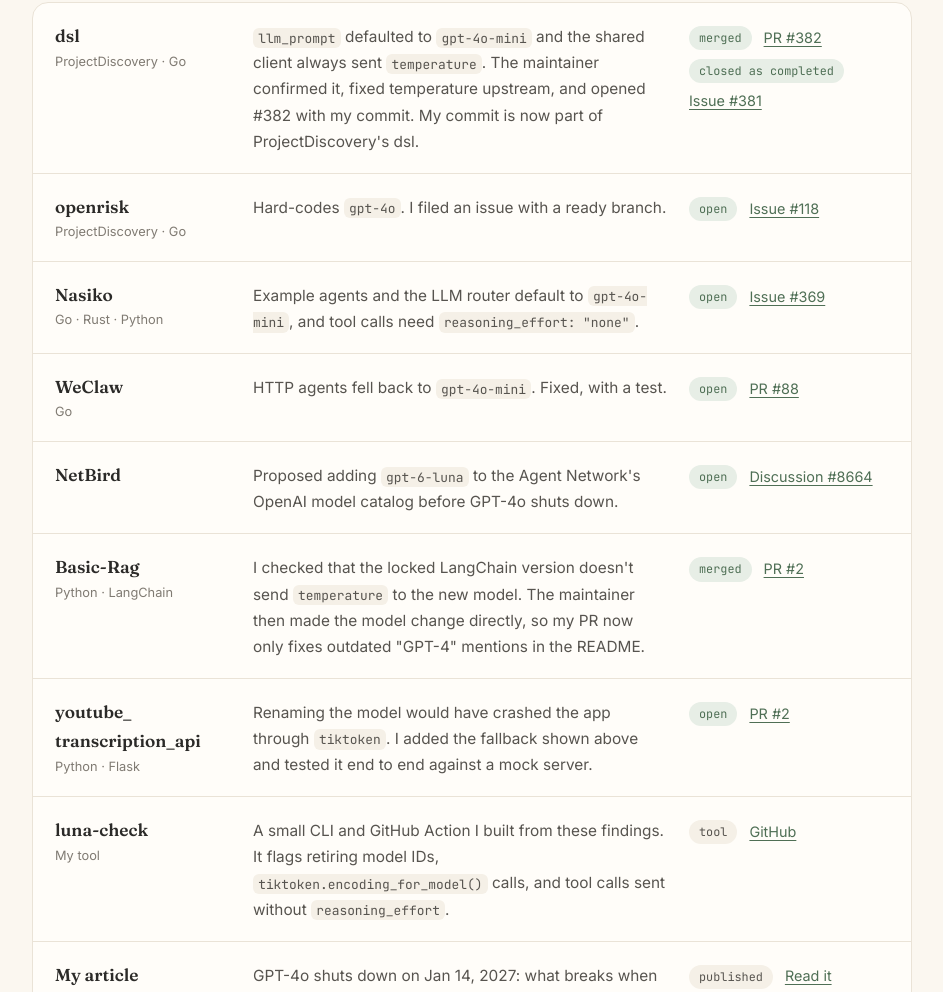
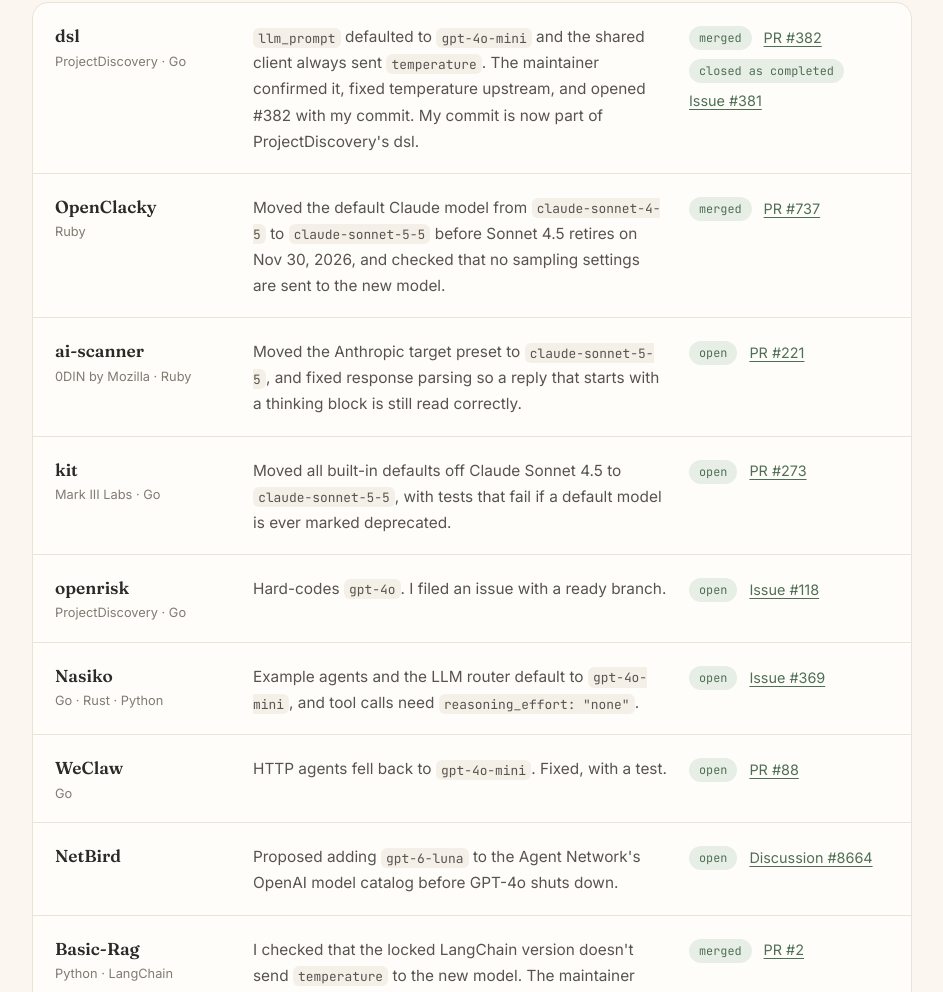
Before and after one commit to prasadrandika/prasadrandika.github.io, a plain HTML site: page index.html in a window 1280 px wide. Shown: the part 5723-6715 px from the top of the page, without its empty margins (168-1111 px from the left). Drawn offline with Linux system fonts and the light colour scheme.

Commit message:
Add Claude Sonnet 4.5 migration work: openclacky #737 (merged), ai-scanner #221, kit #273
Co-Authored-By: Claude Opus 5.5 <noreply@anthropic.com>

```diff
--- a/index.html
+++ b/index.html
@@ -526,6 +526,21 @@
       <div class="meta stack"><span><span class="status">merged</span><a href="https://github.com/projectdiscovery/dsl/pull/382">PR #382</a></span><span><span class="status">closed as completed</span><a href="https://github.com/projectdiscovery/dsl/issues/381">Issue #381</a></span></div>
     </li>
     <li>
+      <div class="proj">OpenClacky<span>Ruby</span></div>
+      <div class="found">Moved the default Claude model from <code>claude-sonnet-4-5</code> to <code>claude-sonnet-5-5</code> before Sonnet 4.5 retires on Nov 30, 2026, and checked that no sampling settings are sent to the new model.</div>
+      <div class="meta"><span class="status">merged</span><a href="https://github.com/clacky-ai/openclacky/pull/737">PR #737</a></div>
+    </li>
+    <li>
+      <div class="proj">ai-scanner<span>0DIN by Mozilla · Ruby</span></div>
+      <div class="found">Moved the Anthropic target preset to <code>claude-sonnet-5-5</code>, and fixed response parsing so a reply that starts with a thinking block is still read correctly.</div>
+      <div class="meta"><span class="status">open</span><a href="https://github.com/0din-ai/ai-scanner/pull/221">PR #221</a></div>
+    </li>
+    <li>
+      <div class="proj">kit<span>Mark III Labs · Go</span></div>
+      <div class="found">Moved all built-in defaults off Claude Sonnet 4.5 to <code>claude-sonnet-5-5</code>, with tests that fail if a default model is ever marked deprecated.</div>
+      <div class="meta"><span class="status">open</span><a href="https://github.com/mark3labs/kit/pull/273">PR #273</a></div>
+    </li>
+    <li>
       <div class="proj">openrisk<span>ProjectDiscovery · Go</span></div>
       <div class="found">Hard-codes <code>gpt-4o</code>. I filed an issue with a ready branch.</div>
       <div class="meta"><span class="status">open</span><a href="https://github.com/projectdiscovery/openrisk/issues/118">Issue #118</a></div>
```
